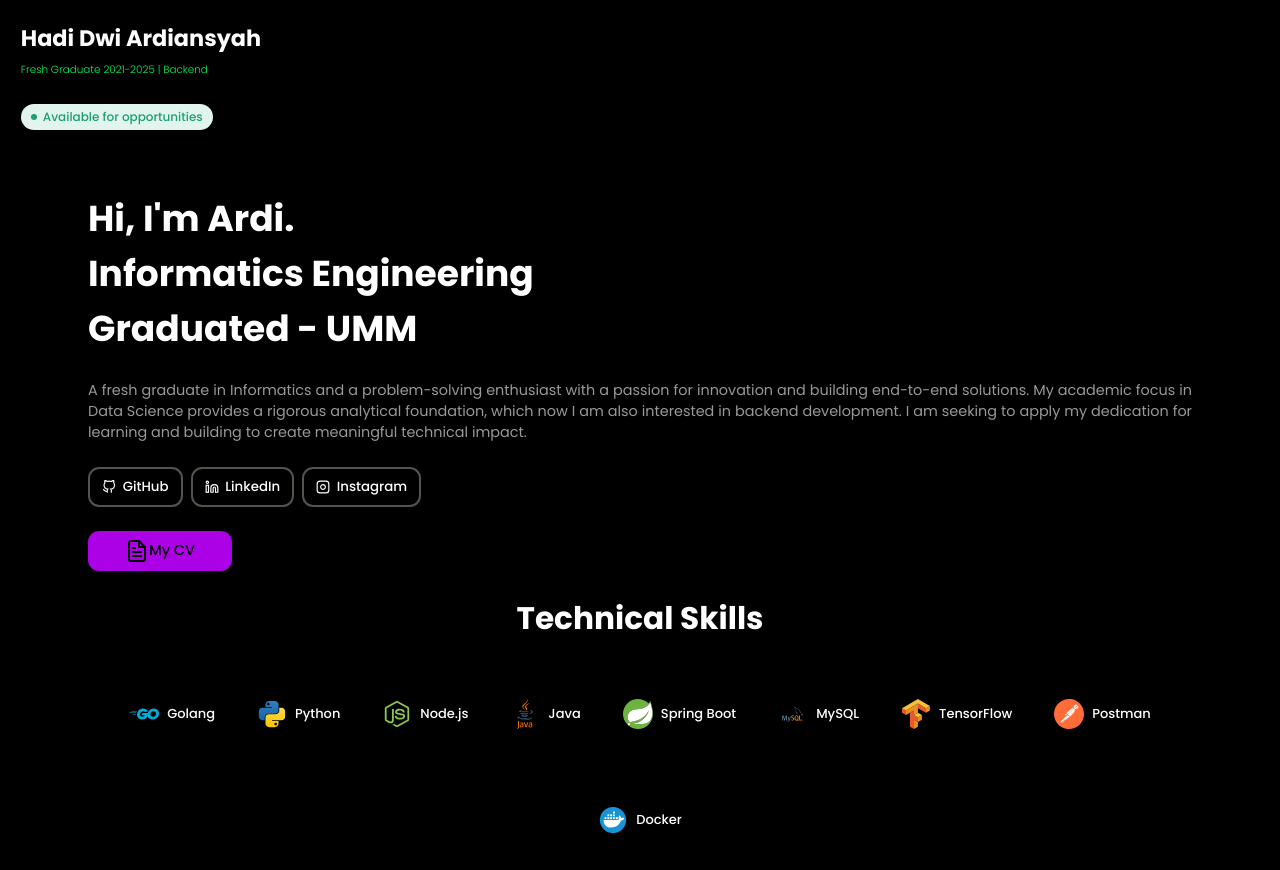
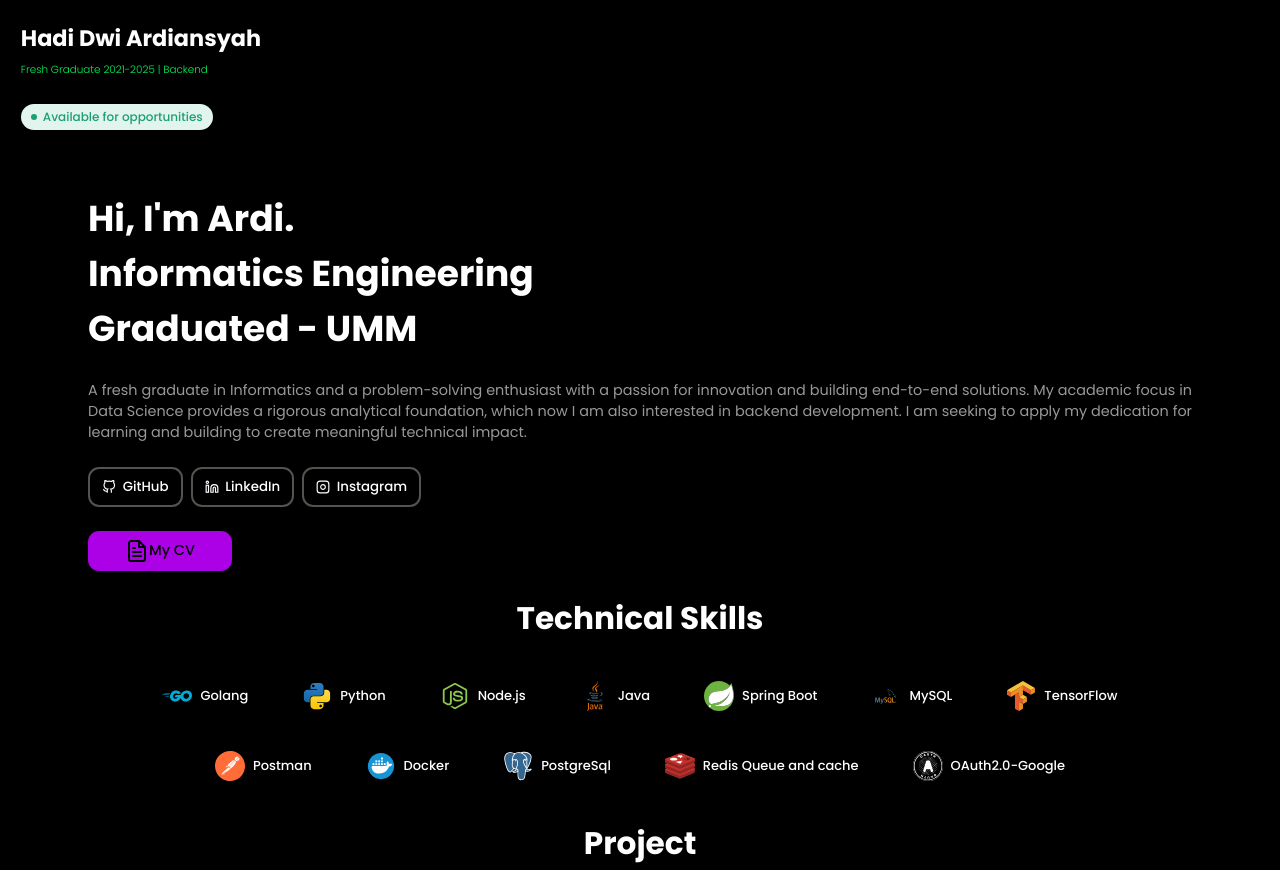
Before and after one commit to Tooomat/portofolio, a website: page index.html in a window 1280 px wide. Shown: the top 870 px of the page. Drawn offline with nearby package versions, Linux system fonts and the light colour scheme.

Commit message:
add skill

```diff
--- a/assets/css/technical-skill.css
+++ b/assets/css/technical-skill.css
@@ -12,6 +12,7 @@
   align-items: center;
   gap: 8px;
   padding: 9px 16px;
+  margin: 6px;
   /* border: 2px solid rgb(85, 83, 78); */
   border-radius: 10px;
   background: transparent;
--- a/index.html
+++ b/index.html
@@ -156,6 +156,18 @@
             <div class="skill-chip">
                 <img src="assets/images/skills/docker.svg" alt="Docker">
                 Docker
+            </div>
+            <div class="skill-chip">
+                <img src="assets/images/skills/postgresql.svg" alt="Docker">
+                PostgreSql
+            </div>
+            <div class="skill-chip">
+                <img src="assets/images/skills/redis.svg" alt="Docker">
+                Redis Queue and cache
+            </div>
+            <div class="skill-chip">
+                <img src="assets/images/skills/oauth.svg" alt="Docker">
+                OAuth2.0-Google
             </div>
         </div>
     </section>
```
Also changed, not shown: assets/images/skills/oauth.svg (added), assets/images/skills/postgresql.svg (added), assets/images/skills/redis.svg (added).
